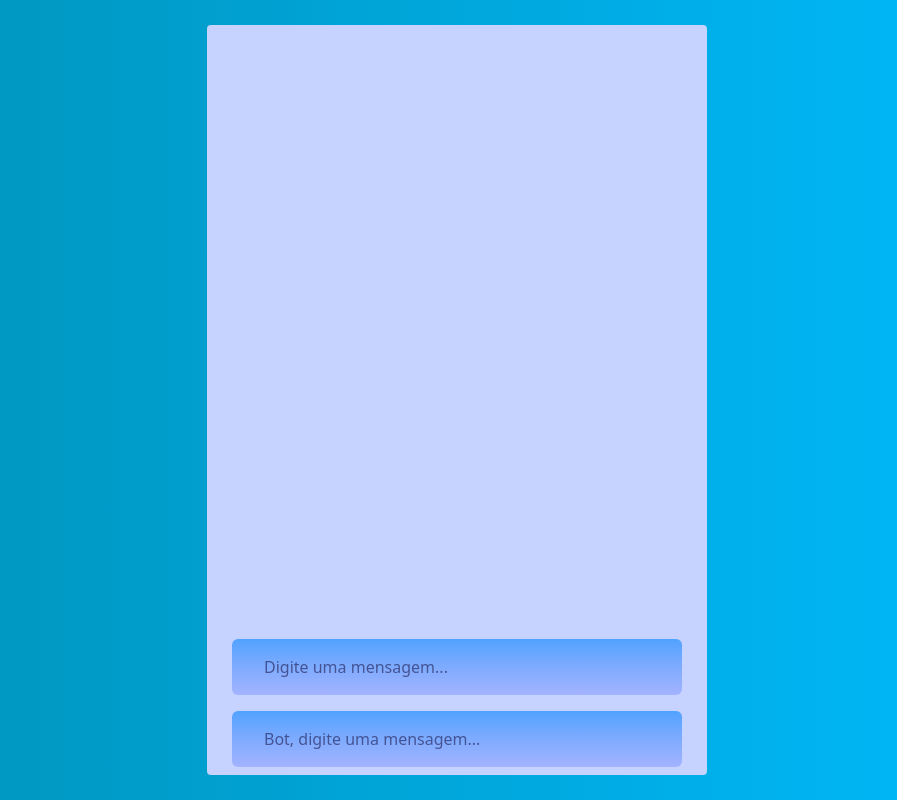
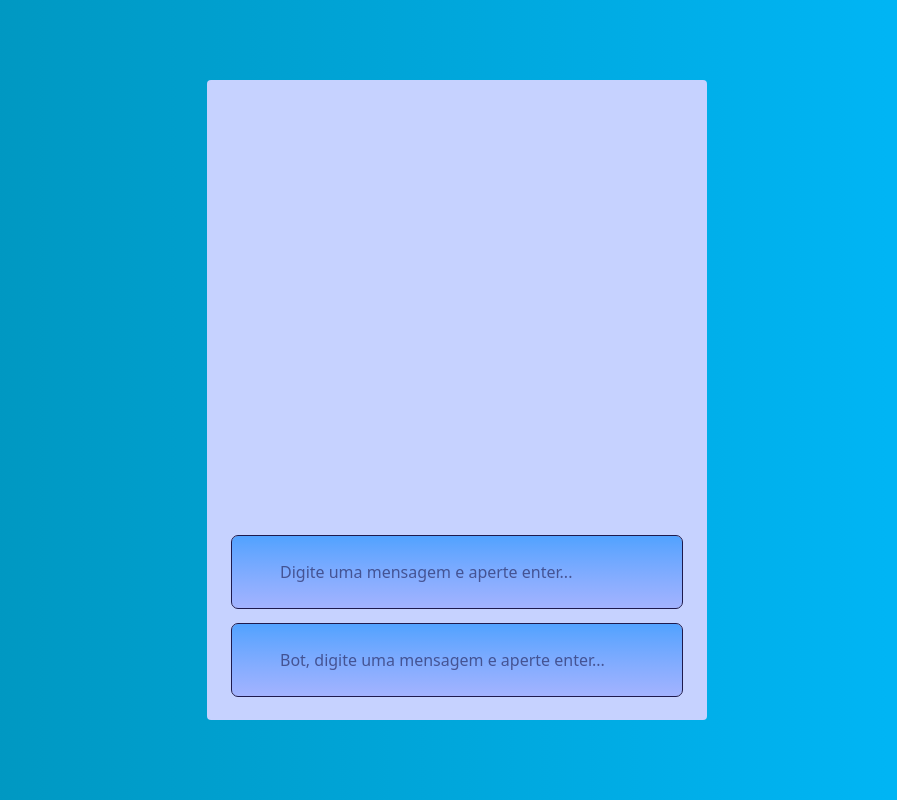
Before and after one commit to mateushoffmann7/simple-chat-next, a Next.js app: page /chat-room in a window 1280 px wide. Shown: the whole page, without its empty margins (183-1080 px from the left). Built offline with nearby package versions, Linux system fonts and the light colour scheme.

Commit message:
refactor: update chat components to use MessageProps interface and improve input handling

```diff
--- a/app/chat-room/page.tsx
+++ b/app/chat-room/page.tsx
@@ -1,7 +1,6 @@
 'use client';
 
 import { ChatHistory } from '../components/chat-history';
-import { CardChat } from '../components/ui/chat-card';
 
 export default function ChatRoom() {
   return (
--- a/app/components/chat-history.tsx
+++ b/app/components/chat-history.tsx
@@ -5,20 +5,21 @@ import { Input } from './ui/input';
 import { useContextInput } from '../contexts/context-input';
 import { CardChat } from './ui/chat-card';
 
+export interface MessageProps {
+  text: string;
+  sender: string;
+}
+
 export function ChatHistory() {
   const context = useContextInput();
 
   const [input1, setInput1] = useState('');
   const [input2, setInput2] = useState('');
 
-  const [messages, setMessages] = useState<{ text: string; sender: string }[]>(
-    [],
-  );
+  const [messages, setMessages] = useState<MessageProps[]>([]);
+
   const handleSubmit1 = () => {
-    setMessages([
-      ...messages,
-      { text: input1, sender: context?.name || `${context?.name}` },
-    ]);
+    setMessages([...messages, { text: input1, sender: `${context?.name}` }]);
     setInput1('');
   };
 
@@ -31,26 +32,28 @@ export function ChatHistory() {
     <div>
       <div>
         <CardChat messages={messages}>
+          <div className="p-4">
             <Input
               value={input1}
               onSubmit={handleSubmit1}
               onChange={setInput1}
               placeholder={
                 context?.name
-                ? `${context.name}, digite uma mensagem...`
-                : 'Digite uma mensagem...'
+                  ? `${context.name}, digite uma mensagem e aperte enter...`
+                  : 'Digite uma mensagem e aperte enter...'
               }
-            className="py-4 px-8 rounded-md m-2 bg-linear-to-t to-blue-400 from-indigo-300
-            placeholder:text-indigo-950 placeholder:text-[1rem] placeholder:opacity-60 outline-0 min-w-[450px]"
+              className="py-6 px-12 rounded-md m-2 bg-linear-to-t to-blue-400 from-indigo-300
+            placeholder:text-indigo-950 placeholder:text-[1rem] placeholder:opacity-60 outline-1 outline-indigo-950 min-w-[450px]"
             />
             <Input
               value={input2}
               onSubmit={handleSubmit2}
               onChange={setInput2}
-            placeholder="Bot, digite uma mensagem..."
-            className="py-4 px-8 rounded-md m-2 bg-linear-to-t to-blue-400 from-indigo-300 placeholder:text-indigo-950
-            placeholder:text-[1rem] placeholder:opacity-60 outline-0 min-w-[450px]"
+              placeholder="Bot, digite uma mensagem e aperte enter..."
+              className="py-6 px-12 rounded-md m-2 bg-linear-to-t to-blue-400 from-indigo-300 placeholder:text-indigo-950
+            placeholder:text-[1rem] placeholder:opacity-60 outline-1 outline-indigo-950 min-w-[450px]"
             />
+          </div>
         </CardChat>
       </div>
     </div>
--- a/app/components/input-name.tsx
+++ b/app/components/input-name.tsx
@@ -1,15 +1,25 @@
 'use client';
 
-import { Button } from './ui/button';
 import Link from 'next/link';
 import { useContextInput } from '../contexts/context-input';
+import { useRouter } from 'next/navigation';
+import { Button } from './ui/button';
 
 export function InputName() {
   const context = useContextInput();
+  const router = useRouter();
+
+  function handleNavigate() {
+    if (context?.name !== '') {
+      return router.push('/chat-room');
+    } else {
+      alert('Digite seu username!');
+    }
+  }
 
   return (
     <div className="flex flex-col items-center gap-4">
-      <h1 className="font-extrabold text-3xl">Simple Chat</h1>
+      <h1 className="font-extrabold text-3xl text-indigo-950">Simple Chat</h1>
       <div className="flex">
         <input
           className="py-4 px-8 rounded-md m-2 bg-linear-to-t to-blue-400 from-indigo-300
@@ -18,14 +28,24 @@ export function InputName() {
           value={context?.name}
           placeholder="Digite seu Nome"
         />
-        <Link
-          href="/chat-room"
-          onNavigate={() => {}}
+        {/* <Link
+          href={context?.name === '' ? '' : '/chat-room'}
+          onNavigate={() => {
+            if (context?.name === '') {
+              alert('Preencha um nome!');
+            }
+          }}
           className="py-4 px-8 rounded-md m-2 bg-linear-to-r to-gray-300 from-teal-300
           placeholder:text-teal-950 cursor-pointer hover:opacity-80 border border-teal-950"
         >
           Iniciar Chat
-        </Link>
+        </Link> */}
+        <Button
+          onClick={() => handleNavigate()}
+          className="py-4 px-8 rounded-md m-2 bg-linear-to-r to-gray-300 from-teal-300
+          placeholder:text-teal-950 cursor-pointer hover:opacity-80 border border-teal-950"
+          label="Iniciar Chat"
+        />
       </div>
     </div>
   );
--- a/app/components/ui/chat-card.tsx
+++ b/app/components/ui/chat-card.tsx
@@ -4,17 +4,20 @@ import { useContextInput } from '@/app/contexts/context-input';
 import { ReactNode } from 'react';
 
 interface PropsCard {
-  messages: {
+  messages: MessageProps[];
+  children: ReactNode;
+}
+
+export interface MessageProps {
   text: string;
   sender: string;
-  }[];
-  children: ReactNode;
 }
 
 export function CardChat({ children, messages }: PropsCard) {
   const context = useContextInput();
   return (
-    <div className="bg-indigo-200 h-[750px] w-[500px] flex flex-col items-center justify-end rounded">
+    <div>
+      <div className="bg-indigo-200 h-[80vh] w-[500px] flex flex-col items-center justify-end rounded">
         <div className="h-full w-full resize-none outline-0 flex flex-col flex-1 overflow-y-auto p-4 space-y-4">
           {messages.map((msg, index) => {
             const isBot = msg.sender === 'Bot';
@@ -30,5 +33,6 @@ export function CardChat({ children, messages }: PropsCard) {
         </div>
         {children}
       </div>
+    </div>
   );
 }
--- a/app/components/ui/input.tsx
+++ b/app/components/ui/input.tsx
@@ -15,11 +15,11 @@ export function Input({
   className,
   onSubmit,
 }: InputProps) {
-  const handleKeyUp = (e: React.KeyboardEvent<HTMLInputElement>) => {
+  function handleKeyUp(e: React.KeyboardEvent<HTMLInputElement>) {
     if (e.key === 'Enter' && onSubmit) {
       onSubmit();
     }
-  };
+  }
 
   return (
     <div>
--- a/app/contexts/context-input.tsx
+++ b/app/contexts/context-input.tsx
@@ -1,9 +1,13 @@
 'use client';
 
 import { createContext, ReactNode, useContext, useState } from 'react';
-import { PropsInput } from '../types/type-context';
 
-export const InputContext = createContext<PropsInput | null>(null);
+export interface InputProps {
+  name: string;
+  setName: (name: string) => void;
+}
+
+export const InputContext = createContext<InputProps | null>(null);
 
 export function ContextInput({ children }: { children: ReactNode }) {
   const [name, setName] = useState('');
--- a/app/types/type-context.ts
+++ /dev/null
@@ -1,4 +0,0 @@
-export interface PropsInput {
-  name: string;
-  setName: (name: string) => void;
-}
```
Lines whose indentation alone changed are shown as unchanged.
